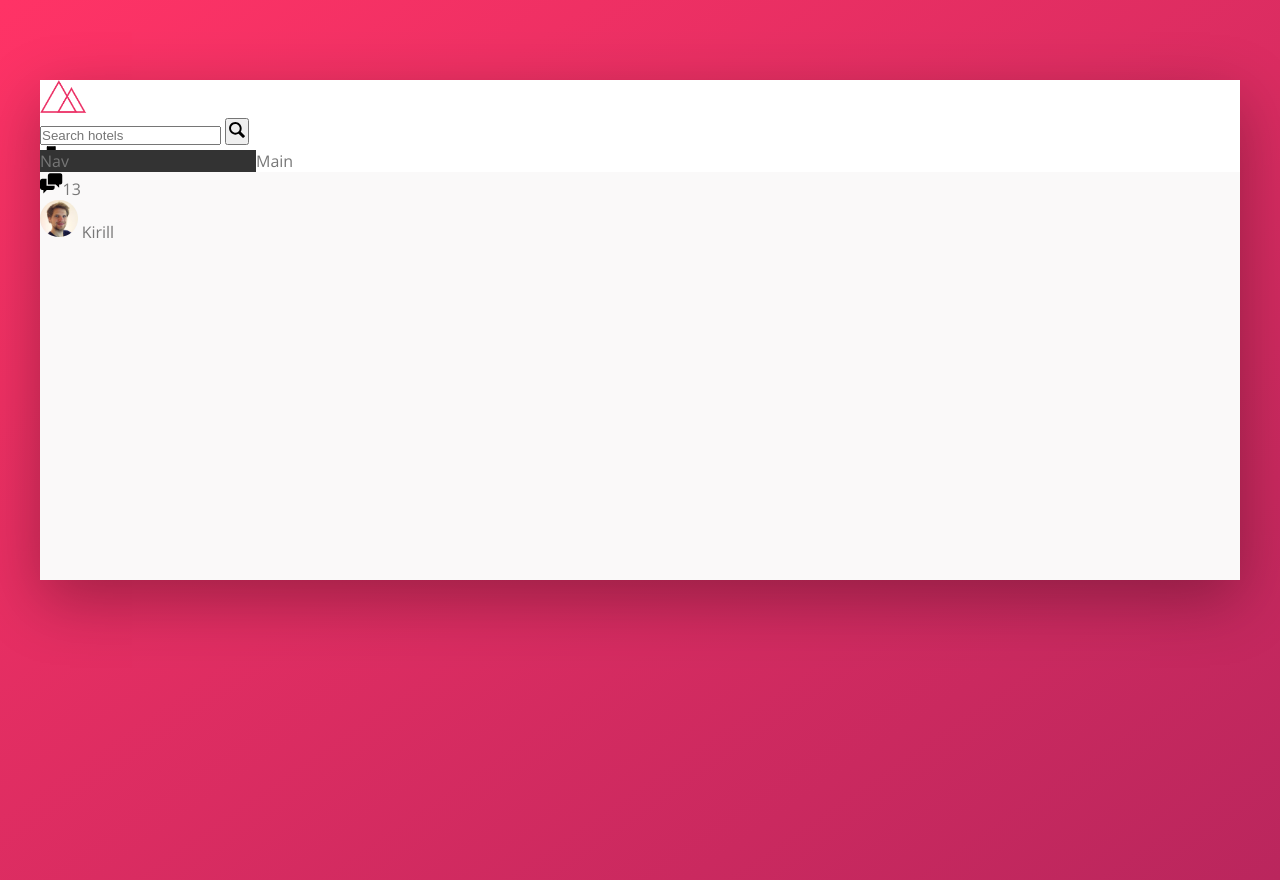
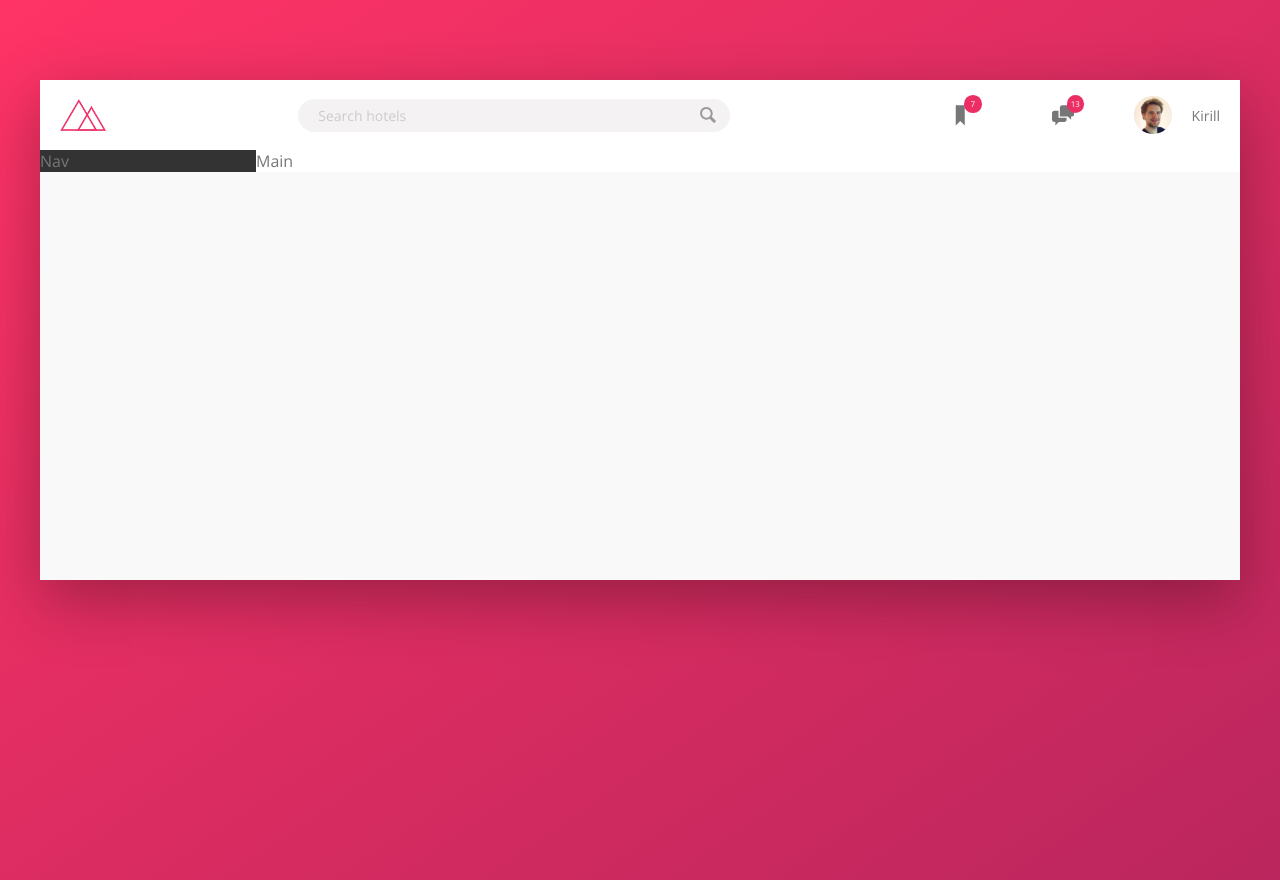
Before and after one commit to kerbasi/JonasAdvCSS, a website: page Trillo/index.html in a window 1280 px wide. Drawn offline with nearby package versions, Linux system fonts and the light colour scheme.

Commit message:
Finish header

```diff
--- a/Trillo/sass/_components.scss
+++ b/Trillo/sass/_components.scss
@@ -1,50 +1,115 @@
 //LOGO
 .logo {
   height: 3.25rem;
+  margin-left: 2rem;
 }
 
 //Search
 .search {
+  flex: 0 0 40%;
+  display: flex;
+
+  justify-content: center;
+  align-items: center;
+
   &__input {
+    width: 90%;
+    font-family: inherit;
+    font-size: inherit;
+    color: inherit;
+    background-color: var(--color-grey-light-2);
+    border: none;
+    padding: 0.7rem 2rem;
+    border-radius: 100px;
+    margin-right: -3.25rem;
+    &:focus{
+      outline: none;
+      width: 100%;
+      background-color: var(--color-grey-light-3);
+    }
 
+    &::placeholder {
+      font-weight: 100;
+      color: var(--color-grey-light-4);
+    }
+  }
+
+  &__input:focus~&__button {
+    background-color: var(--color-grey-light-3);
+  }
+
+  &__button {
+    border: none;
+    background-color: var(--color-grey-light-2);
+
+    &:focus {
+      outline: none;
+    }
+
+    &:active {
+      transform: translateY(2px);
+    }
   }
 
   &__icon {
     height: 2rem;
     width: 2rem;
+    display: block;
+    fill: var(--color-grey-dark-3);
   }
 
-  &__button {
-
-  }
 }
 
 //User nav
 .user-nav {
+  display: flex;
+  justify-content: space-between;
+  align-items: center;
+  align-self: stretch;
+
+  & > * {
+    padding: 0 2rem;
+    cursor: pointer;
+    height: 100%;
+    display: flex;
+    align-items: center;
+    justify-content: center;
+  }
+
+  & > *:hover {
+    background-color: var(--color-grey-light-3);
+  }
 
   &__icon-box{
-
+    position: relative;
   }
 
   &__icon {
     height: 2.25rem;
     width: 2.25rem;
+    display: block;
+    fill: var(--color-grey-dark-2);
   }
 
   &__notification {
+    font-size: 0.8rem;
+    height: 1.75rem;
+    width: 1.75rem;
+    border-radius: 50%;
+    background-color: var(--color-primary);
+    color: #fff;
+    position: absolute;
+    top: 1.5rem;
+    right: 1rem;
 
-  }
-
-  &__user{
-
-  }
-
-  &__user-name{
-
+    display: flex;
+    justify-content: center;
+    align-items: center;
   }
 
   &__user-photo{
     height: 3.75rem;
     border-radius: 50%;
+    margin-right: 2rem;
   }
 }
--- a/Trillo/sass/_layout.scss
+++ b/Trillo/sass/_layout.scss
@@ -8,9 +8,14 @@
 }
 
 .header {
+  font-size: 1.4rem;
   height: 7rem;
   background-color: #fff;
   border-bottom: var(--color-grey-light-2);
+
+  display: flex;
+  justify-content: space-between;
+  align-items: center;
 }
 .content {
   display: flex;
```
Also changed, not shown: Trillo/css/style.css.
